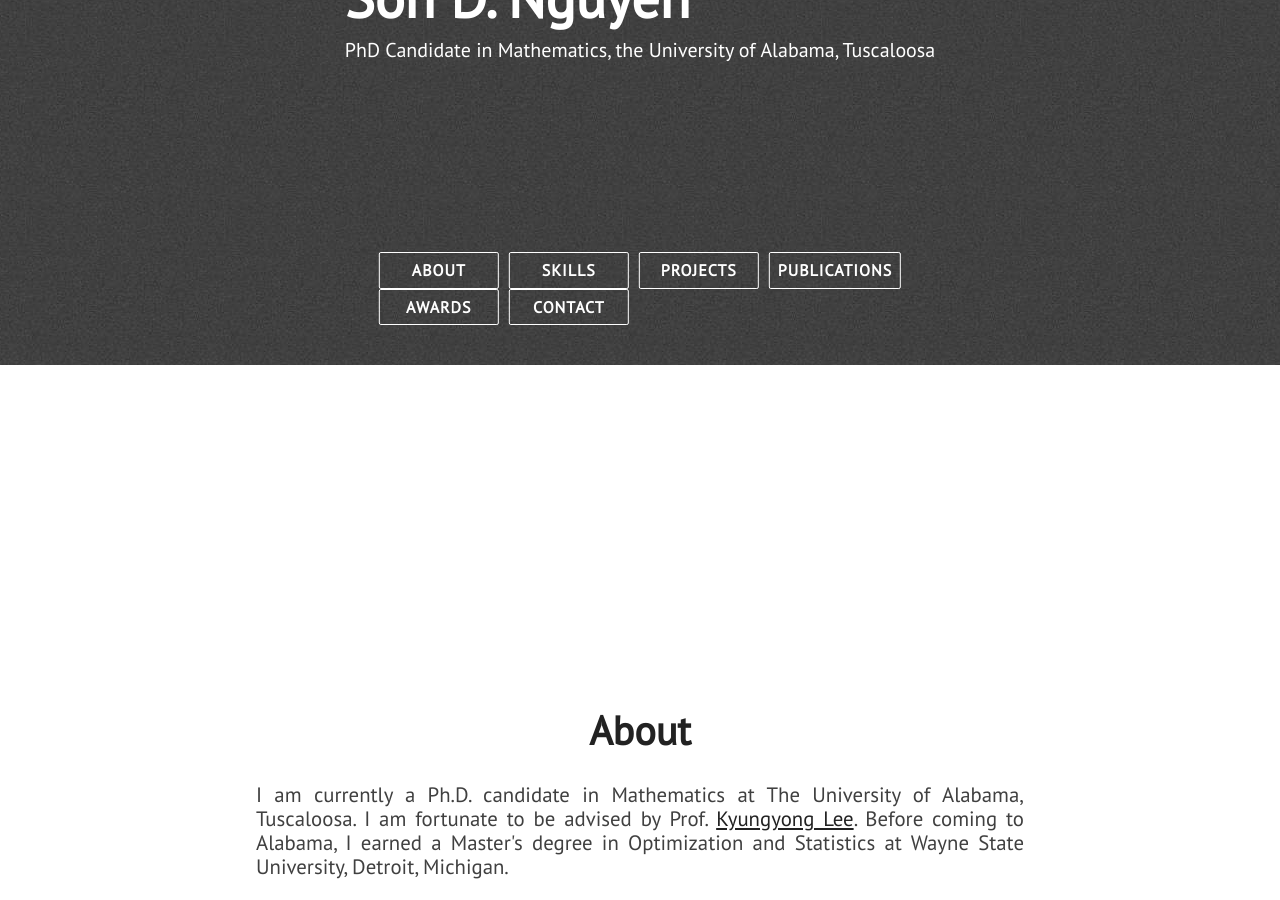
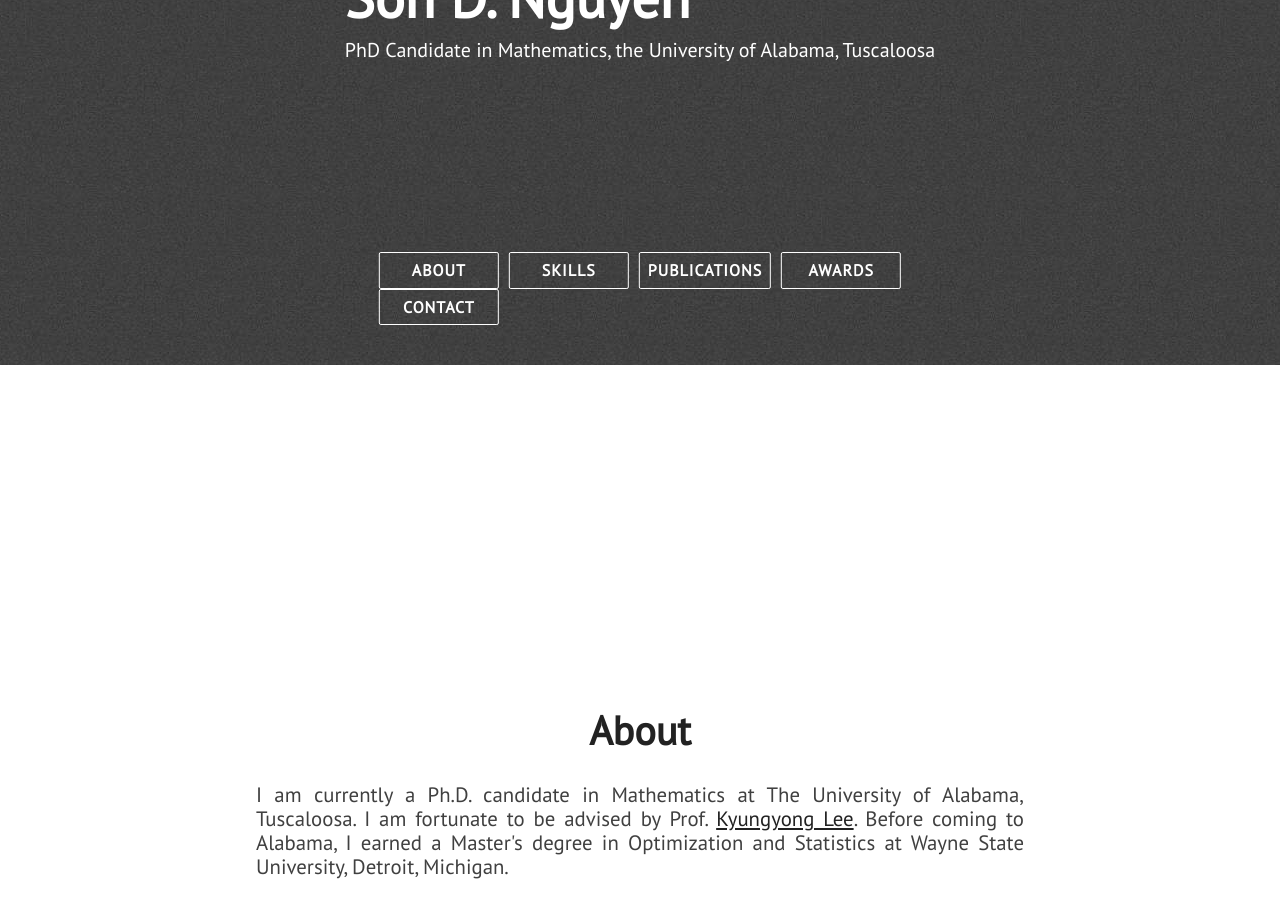
Before and after one commit to nguyendangson/sondangnguyen, a Jekyll site: the page built from index.html, in a window 1280 px wide and 900 px high, scrolled down 535 px. Built offline with Jekyll 4.4.1, drawn with Linux system fonts in a browser that asks for light colours; nearby versions of some CDN libraries.

Commit message:
Update nav.html

```diff
--- a/_includes/nav.html
+++ b/_includes/nav.html
@@ -8,7 +8,7 @@
         <div class="head-menu-wrap">
             <a class="semi-transparent-button with-border nav-links" href="#about">ABOUT</a>
             <a class="semi-transparent-button with-border nav-links" href="#skills">SKILLS</a>
-            <a class="semi-transparent-button with-border nav-links" href="#projects">PROJECTS</a>
+            <!--<a class="semi-transparent-button with-border nav-links" href="#projects">PROJECTS</a>-->
 	    <a class="semi-transparent-button with-border nav-links" href="#pubs">PUBLICATIONS</a>
             <a class="semi-transparent-button with-border nav-links" href="#awards">AWARDS</a>
 	    <a class="semi-transparent-button with-border nav-links" href="#extra">CONTACT</a>
```
